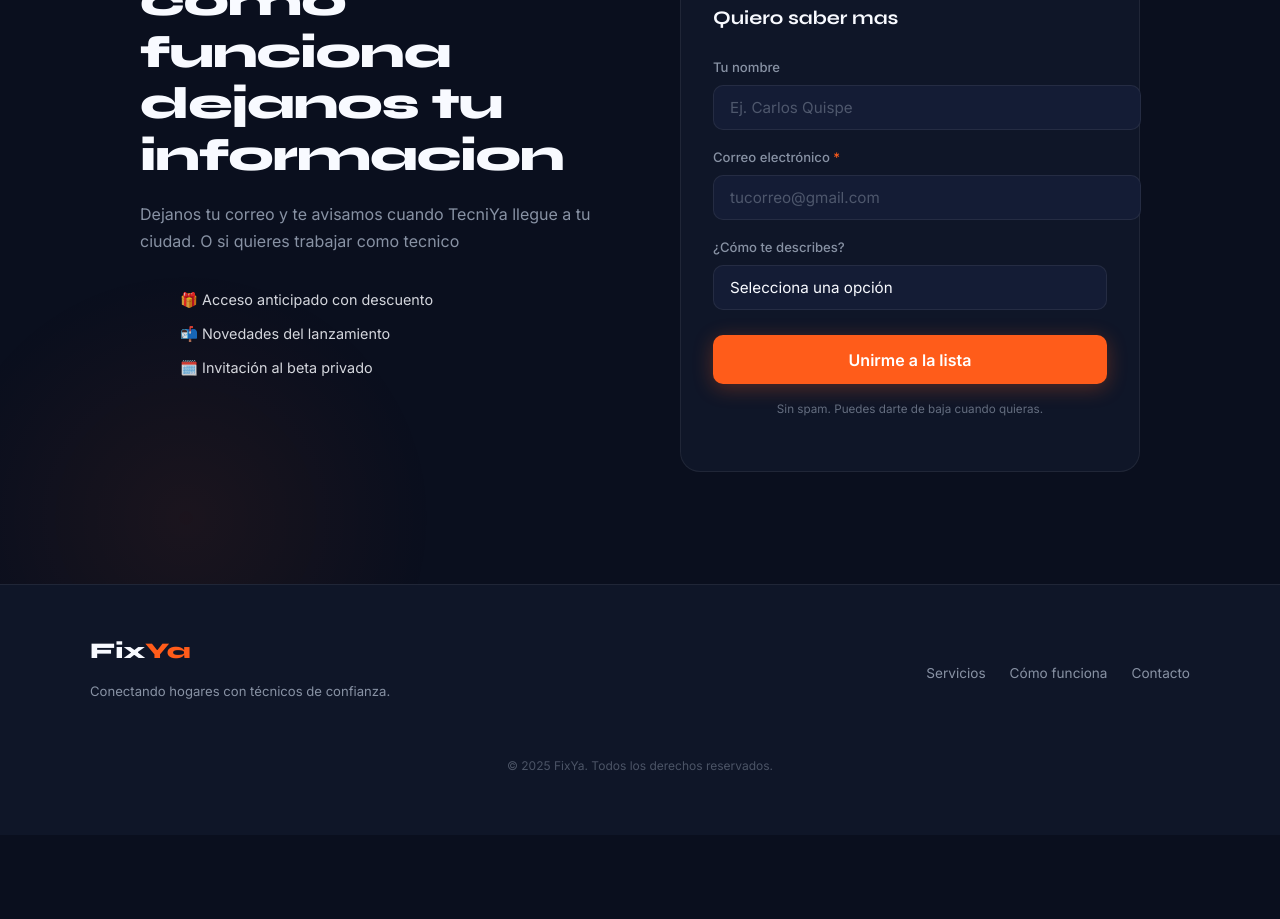
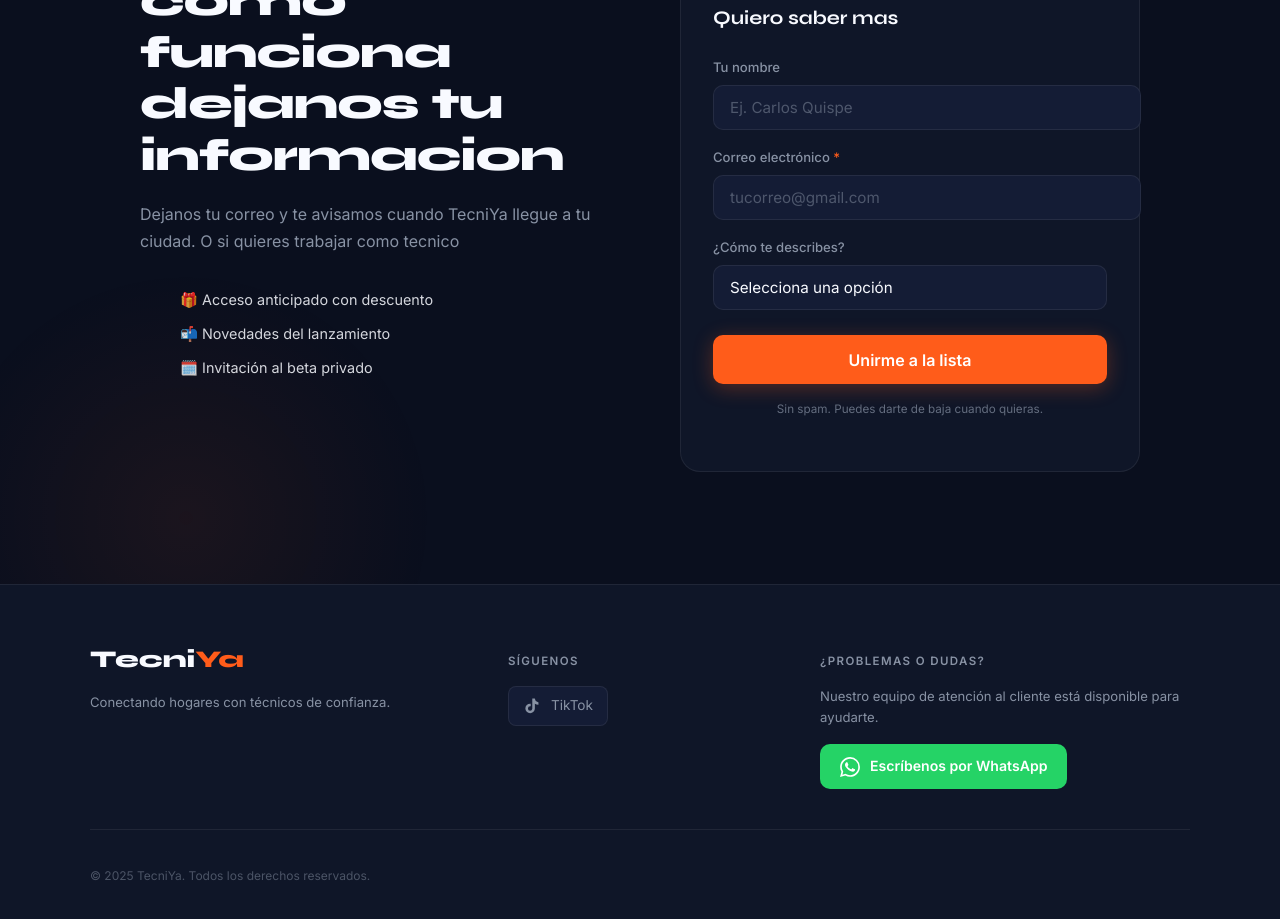
Before and after one commit to michaelbejarano/TecniYa-landing-page, an Astro site: page / in a window 1280 px wide. Shown: the part 4304-5223 px from the top of the page. Before the commit the page ends 5139 px from the top, so only its background shows below. Built offline with nearby package versions, Linux system fonts and the light colour scheme; Astro itself is replaced by a stand-in of ours.

Commit message:
se mejroe el footer

```diff
--- a/src/components/Footer.astro
+++ b/src/components/Footer.astro
@@ -2,35 +2,178 @@
 ---
 <footer class="footer">
   <div class="footer-inner">
+
     <div class="footer-brand">
-      <span class="logo">Fix<em>Ya</em></span>
+      <span class="logo">Tecni<em>Ya</em></span>
       <p>Conectando hogares con técnicos de confianza.</p>
     </div>
-    <div class="footer-links">
-      <a href="#servicios">Servicios</a>
-      <a href="#como-funciona">Cómo funciona</a>
-      <a href="#contacto">Contacto</a>
+
+    <div class="footer-col">
+      <p class="footer-col-title">Síguenos</p>
+      <div class="footer-socials">
+        <a href="https://tiktok.com/@tecniYa" target="_blank" rel="noopener" class="social-btn" aria-label="TikTok">
+          <svg width="18" height="18" viewBox="0 0 24 24" fill="currentColor" aria-hidden="true">
+            <path d="M19.59 6.69a4.83 4.83 0 01-3.77-4.25V2h-3.45v13.67a2.89 2.89 0 01-2.88 2.5 2.89 2.89 0 01-2.89-2.89 2.89 2.89 0 012.89-2.89c.28 0 .54.04.79.1V9.01a6.33 6.33 0 00-.79-.05 6.34 6.34 0 00-6.34 6.34 6.34 6.34 0 006.34 6.34 6.34 6.34 0 006.33-6.34V8.97a8.16 8.16 0 004.77 1.52V7.04a4.85 4.85 0 01-1-.35z"/>
+          </svg>
+          TikTok
+        </a>
+
+      </div>
     </div>
-    <p class="footer-copy">© 2025 FixYa. Todos los derechos reservados.</p>
+
+    <div class="footer-col">
+      <p class="footer-col-title">¿Problemas o dudas?</p>
+      <p class="footer-contact-desc">Nuestro equipo de atención al cliente está disponible para ayudarte.</p>
+      <a
+        href="https://wa.me/51999999999?text=Hola%20TecniYa%2C%20tengo%20una%20consulta"
+        target="_blank"
+        rel="noopener"
+        class="whatsapp-btn"
+        aria-label="Contactar por WhatsApp"
+      >
+        <svg width="20" height="20" viewBox="0 0 24 24" fill="currentColor" aria-hidden="true">
+          <path d="M17.472 14.382c-.297-.149-1.758-.867-2.03-.967-.273-.099-.471-.148-.67.15-.197.297-.767.966-.94 1.164-.173.199-.347.223-.644.075-.297-.15-1.255-.463-2.39-1.475-.883-.788-1.48-1.761-1.653-2.059-.173-.297-.018-.458.13-.606.134-.133.298-.347.446-.52.149-.174.198-.298.298-.497.099-.198.05-.371-.025-.52-.075-.149-.669-1.612-.916-2.207-.242-.579-.487-.5-.669-.51-.173-.008-.371-.01-.57-.01-.198 0-.52.074-.792.372-.272.297-1.04 1.016-1.04 2.479 0 1.462 1.065 2.875 1.213 3.074.149.198 2.096 3.2 5.077 4.487.709.306 1.262.489 1.694.625.712.227 1.36.195 1.871.118.571-.085 1.758-.719 2.006-1.413.248-.694.248-1.289.173-1.413-.074-.124-.272-.198-.57-.347m-5.421 7.403h-.004a9.87 9.87 0 01-5.031-1.378l-.361-.214-3.741.982.998-3.648-.235-.374a9.86 9.86 0 01-1.51-5.26c.001-5.45 4.436-9.884 9.888-9.884 2.64 0 5.122 1.03 6.988 2.898a9.825 9.825 0 012.893 6.994c-.003 5.45-4.437 9.884-9.885 9.884m8.413-18.297A11.815 11.815 0 0012.05 0C5.495 0 .16 5.335.157 11.892c0 2.096.547 4.142 1.588 5.945L.057 24l6.305-1.654a11.882 11.882 0 005.683 1.448h.005c6.554 0 11.89-5.335 11.893-11.893a11.821 11.821 0 00-3.48-8.413z"/>
+        </svg>
+        Escríbenos por WhatsApp
+      </a>
+    </div>
+
+  </div>
+
+  <div class="footer-bottom center">
+    <p>© 2025 TecniYa. Todos los derechos reservados.</p>
+
   </div>
 </footer>
 
 <style>
-  .footer { border-top: 1px solid var(--border); padding: 3rem 2rem; background: var(--bg2); }
+  .footer {
+    border-top: 0.5px solid var(--border);
+    padding: 3.5rem 2rem 2rem;
+    background: var(--bg2);
+  }
+
   .footer-inner {
     max-width: 1100px;
+    margin: 0 auto 2.5rem;
+    display: grid;
+    grid-template-columns: 1.4fr 1fr 1.4fr;
+    gap: 3rem;
+    align-items: start;
+  }
+
+  .logo {
+    font-family: var(--font-display);
+    font-size: 1.5rem;
+    font-weight: 800;
+    color: var(--white);
+    display: block;
+    margin-bottom: 0.4rem;
+  }
+  .logo em { font-style: normal; color: var(--orange); }
+
+  .footer-brand p {
+    font-size: 0.82rem;
+    color: var(--muted);
+    line-height: 1.6;
+  }
+
+  .footer-col-title {
+    font-size: 0.72rem;
+    font-weight: 700;
+    letter-spacing: 0.12em;
+    text-transform: uppercase;
+    color: var(--muted);
+    margin-bottom: 1rem;
+  }
+
+  .footer-socials {
+    display: flex;
+    flex-direction: column;
+    gap: 0.6rem;
+  }
+
+  .social-btn {
+    display: inline-flex;
+    align-items: center;
+    gap: 10px;
+    font-size: 0.85rem;
+    color: var(--muted);
+    text-decoration: none;
+    padding: 8px 14px;
+    border-radius: 8px;
+    border: 0.5px solid var(--border);
+    background: var(--bg3);
+    transition: color 0.2s, border-color 0.2s, background 0.2s;
+    width: fit-content;
+  }
+  .social-btn:hover {
+    color: var(--white);
+    border-color: rgba(255,255,255,0.15);
+    background: rgba(255,255,255,0.05);
+  }
+
+  .footer-contact-desc {
+    font-size: 0.82rem;
+    color: var(--muted);
+    line-height: 1.6;
+    margin-bottom: 1rem;
+  }
+
+  .whatsapp-btn {
+    display: inline-flex;
+    align-items: center;
+    gap: 10px;
+    background: #25D366;
+    color: #fff;
+    text-decoration: none;
+    font-size: 0.88rem;
+    font-weight: 600;
+    padding: 11px 20px;
+    border-radius: 10px;
+    transition: opacity 0.2s, transform 0.2s;
+  }
+  .whatsapp-btn:hover {
+    opacity: 0.88;
+    transform: translateY(-1px);
+  }
+
+  .footer-bottom {
+    max-width: 1100px;
     margin: 0 auto;
+    border-top: 0.5px solid var(--border);
+    padding-top: 1.5rem;
     display: flex;
-    flex-wrap: wrap;
-    gap: 2rem;
     align-items: center;
     justify-content: space-between;
+    flex-wrap: wrap;
+    gap: 1rem;
   }
-  .logo { font-family: var(--font-display); font-size: 1.4rem; font-weight: 800; color: var(--white); display: block; margin-bottom: 0.3rem; }
-  .logo em { font-style: normal; color: var(--orange); }
-  .footer-brand p { font-size: 0.82rem; color: var(--muted); }
-  .footer-links { display: flex; gap: 1.5rem; }
-  .footer-links a { font-size: 0.85rem; color: var(--muted); text-decoration: none; transition: color 0.2s; }
-  .footer-links a:hover { color: var(--white); }
-  .footer-copy { width: 100%; font-size: 0.75rem; color: rgba(136,146,164,0.5); text-align: center; margin-top: 0.5rem; }
+
+  .footer-bottom p {
+    font-size: 0.75rem;
+    color: rgba(136,146,164,0.5);
+  }
+
+  .back-top {
+    display: inline-flex;
+    align-items: center;
+    gap: 6px;
+    font-size: 0.78rem;
+    color: var(--muted);
+    text-decoration: none;
+    padding: 6px 14px;
+    border-radius: 20px;
+    border: 0.5px solid var(--border);
+    transition: color 0.2s, border-color 0.2s;
+  }
+  .back-top:hover {
+    color: var(--white);
+    border-color: rgba(255,255,255,0.2);
+  }
+
+  @media (max-width: 768px) {
+    .footer-inner { grid-template-columns: 1fr; gap: 2rem; }
+    .footer-bottom { justify-content: center; text-align: center; }
+  }
 </style>
```
